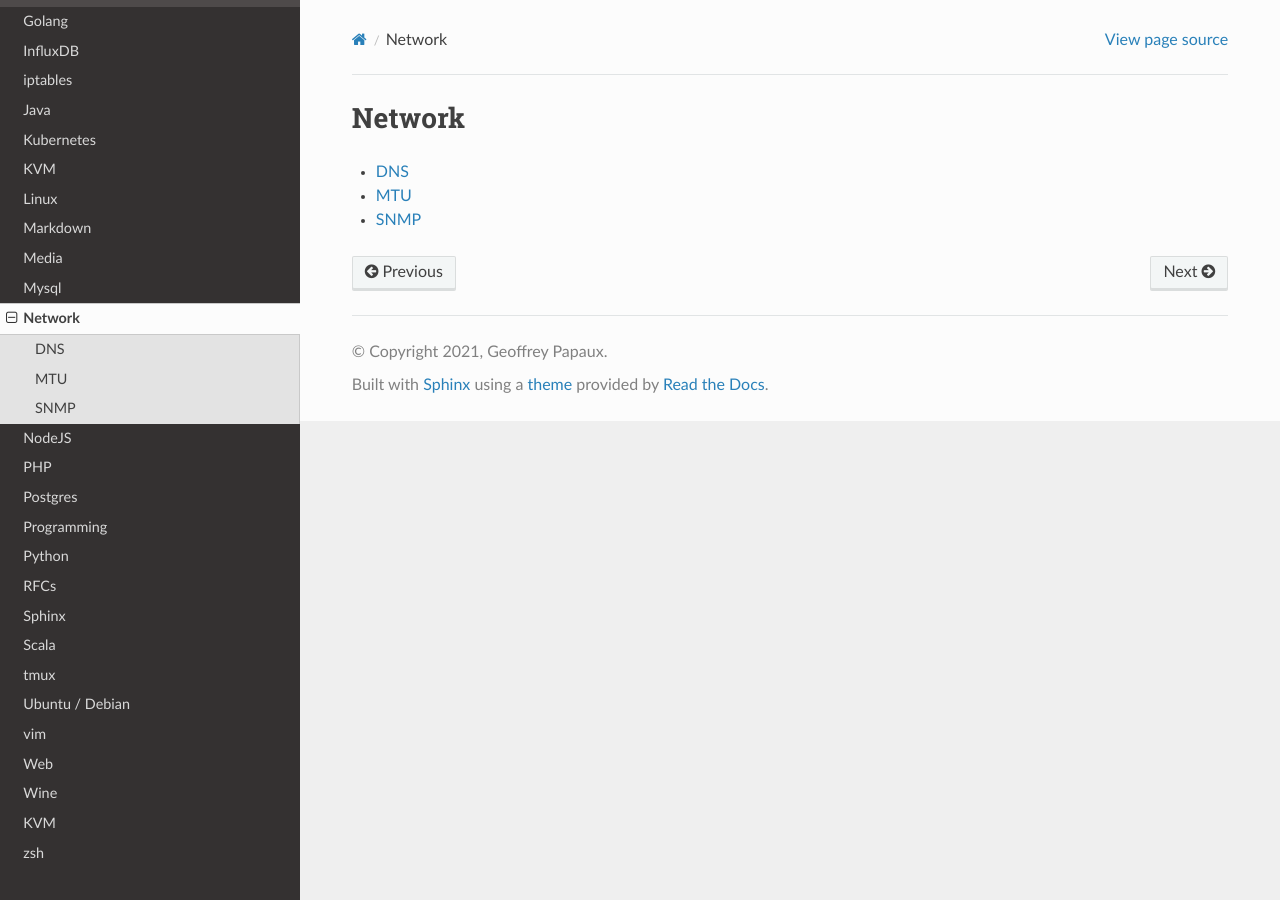
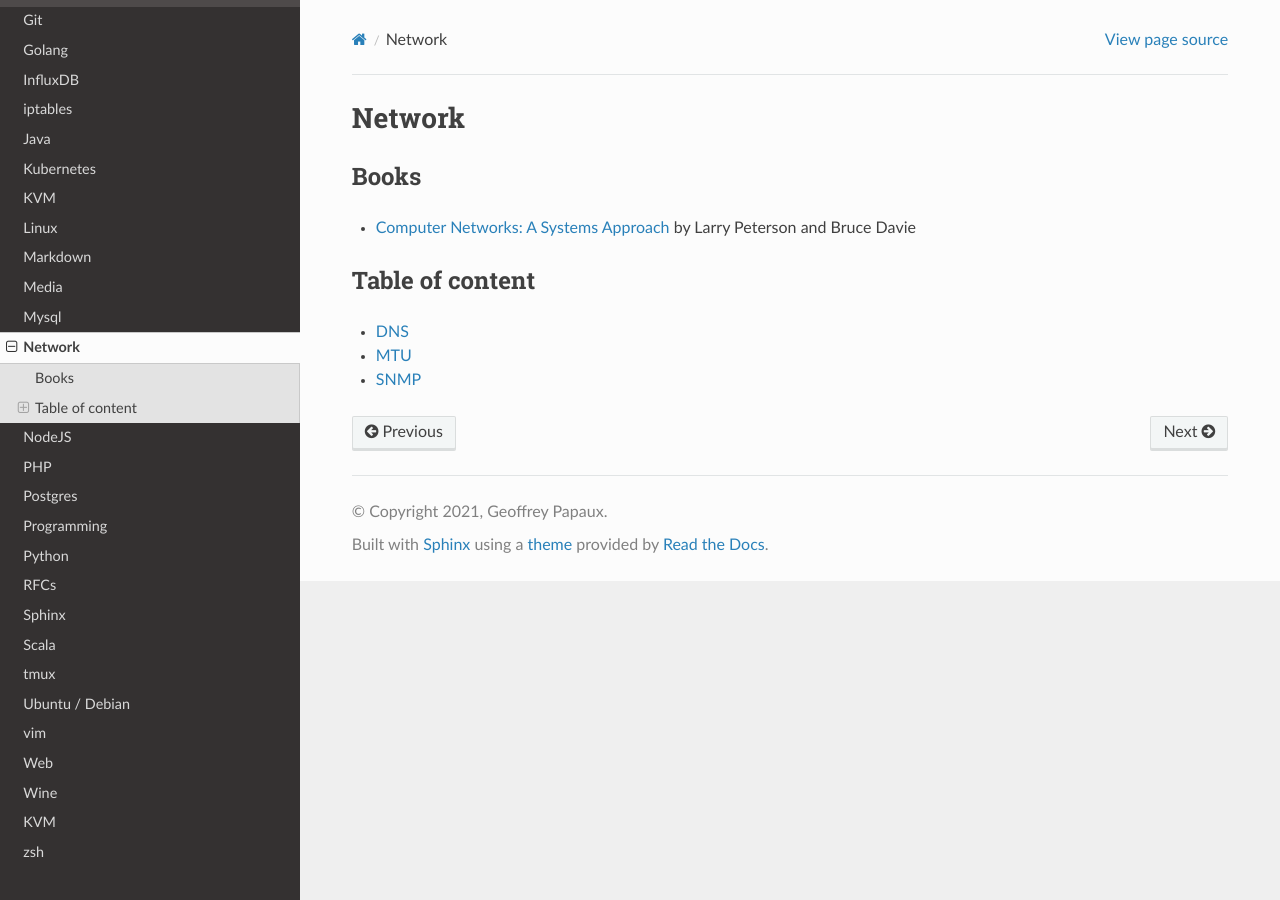
Before and after one commit to papaux/til, a Sphinx documentation site: the page built from source/network/_.rst, in a window 1280 px wide. Built offline with Sphinx 7.4.7 and the Read the Docs theme 2.0.0, drawn with Linux system fonts in a browser that asks for light colours.

Commit message:
network: add link to computer network book

```diff
--- a/source/network/_.rst
+++ b/source/network/_.rst
@@ -1,6 +1,12 @@
 Network
 =======
 
+Books
+-----
+* `Computer Networks: A Systems Approach <https://book.systemsapproach.org/>`_ by Larry Peterson and Bruce Davie
+
+Table of content
+-----------------
 
 .. toctree::
    :maxdepth: 1
```
